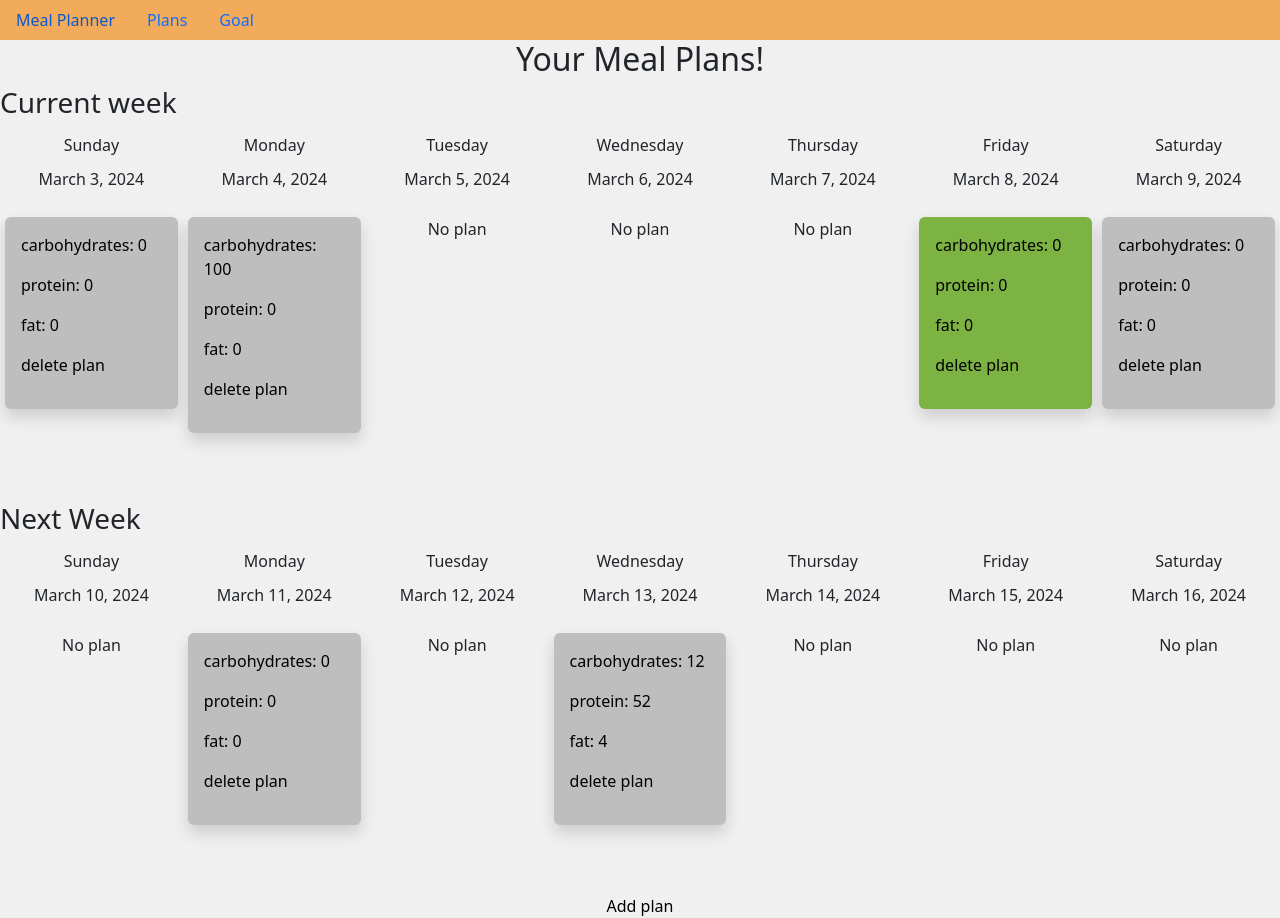
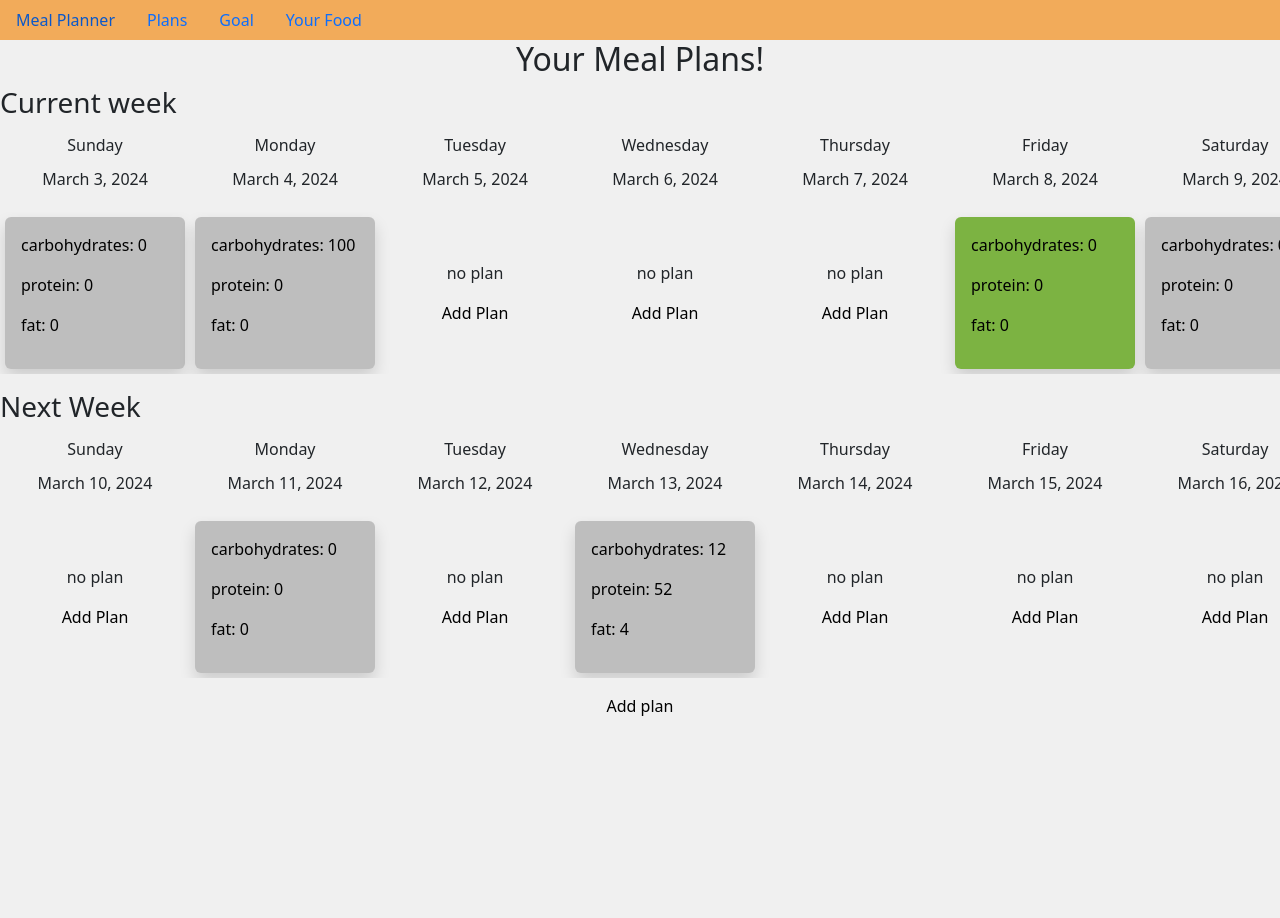
Before and after one commit to CodinApe/meal_planner, a Django app: page /plans/ in a window 1280 px wide. After the commit the page ends 716 px from the top, so only its background shows below. Run offline with Django 4.2, Linux system fonts and the light colour scheme; data comes from the database, SQL or seed files in the repository; both versions use the stored data as it was after the commit; some libraries are stand-ins or nearby versions.

Commit message:
styling/goal/plans
Added goal logic for updating and adding a goal. Added view logic to add a plan for days that have none from list of two weeks

```diff
--- a/meal_plans/models.py
+++ b/meal_plans/models.py
@@ -79,19 +79,23 @@ class Goal(models.Model):
     carbs = models.IntegerField(null=True, blank=True)
 
     def __str__(self):
-        return self.cals, self.fat, self.protein, self.carbs
-
+        return self.name
+    # Delete once users is set up and implement - user= models.OneToOneField(User, models.on_delete=CASCADE)
     def save(self, *args, **kwargs):
-        try:
-            # this will check if a goal exists, and then will allow to add its contents
-            existing = Goal.objects.get()
-            existing.name = self.name
-            existing.calories = self.calories
-            existing.protein = self.protein
-            existing.carbs = self.carbs
-            existing.fat = self.fat
-            existing.save()
-        except ObjectDoesNotExist:
+        if Goal.objects.exists():
+            # If a goal exists, update its attributes
+            existing_goal = Goal.objects.first()
+            existing_goal.calories = self.calories
+            existing_goal.fat = self.fat
+            existing_goal.protein = self.protein
+            existing_goal.carbs = self.carbs
+            Goal.objects.filter(pk=existing_goal.pk).update(
+                calories=self.calories,
+                fat=self.fat,
+                protein=self.protein,
+                carbs=self.carbs
+            )
+        else:
             # saves goal if none exists already
             super(Goal, self).save(*args, **kwargs)
 
--- a/meal_plans/static/styles.css
+++ b/meal_plans/static/styles.css
@@ -18,18 +18,41 @@ h4 a, p a, div a {
 }
 
 /* index */
+h1 {
+    font-family:'Segoe UI', Tahoma, Geneva, Verdana, sans-serif;
+    font-variant: small-caps;
+}
+
+h1 p {
+    font-family:Impact, Haettenschweiler, 'Arial Narrow Bold', sans-serif;
+}
+h1 .listy{
+    font-family: 'Courier New', Courier, monospace;
+    font-size: 26px;
+}
+
+h1 .headerStandout {
+    font-family:Impact, Haettenschweiler, 'Arial Narrow Bold', sans-serif;
+    font-size: 50px;
+    font-variant: none;
+}
+
 #loginSect {
     position: fixed;
     top: 50%;
     left: 50%;
     transform: translate(-50%, -50%);
-    background-color: #f0f0f0;
+    background-color: white;
     padding: 20px;
     border: 1px solid #ccc;
     border-radius: 5px;
     text-align: center;
     z-index: 1000; /* Ensure it's above other content */
     box-shadow: 0 2px 4px rgba(0, 0, 0, 0.1);
+}
+
+#loginSect p a {
+    font-size: 20px;
 }
 
 
@@ -76,16 +99,27 @@ li {
 
 }
 
+#weekOnePlans .noPlan, #weekTwoPlans .noPlan {
+    display: flex;
+    flex-direction: column;
+    justify-content: center;
+    align-items: center;
+}
+
 .weekPlans, .daysOfTheWeek {
     display: grid;
     grid-template-columns: 1fr 1fr 1fr 1fr 1fr 1fr 1fr;
     grid-template-rows: 1fr;
     /* justify-content:left; */
     padding-left: 0;
+    overflow-x: scroll;
+    min-width: 400px;
+
 }
 
 .weekPlans li {
     margin: 5px;
+    min-width: 180px;
 }
 
 
--- a/meal_plans/templates/meal_plans/base.html
+++ b/meal_plans/templates/meal_plans/base.html
@@ -32,6 +32,7 @@
         <li class="nav-item"><a class="nav-link" href="{% url 'meal_plans:index' %}" >Meal Planner</a></li>
         <li class="nav-item"><a class="nav-link" href="{% url 'meal_plans:plans' %}">Plans</a></li>
         <li class="nav-item"><a class="nav-link" href="{% url 'meal_plans:goal' %}">Goal</a></li>
+        <li class="nav-item"><a class="nav-link">Your Food</a></li>
     </ul>
     <div >
         {% block content %}{% endblock content %}
--- a/meal_plans/templates/meal_plans/create_goal.html
+++ b/meal_plans/templates/meal_plans/create_goal.html
@@ -1,4 +1,4 @@
-<form action="{% url 'meal_plans:create_goal' %}" method="post">
+<form action="{% url 'meal_plans:create_goal' goal_id %}" method="post">
     {% csrf_token %}
     {{form.as_p}}
     <button name='submit'>Set Goal</button>
--- a/meal_plans/templates/meal_plans/goal.html
+++ b/meal_plans/templates/meal_plans/goal.html
@@ -10,6 +10,6 @@
     <p>Protein: {{ goal.protein }}</p>
     <p>Fat: {{ goal.fat }}</p>
 
-    <p><a href="{% url 'meal_plans:edit_plan' %}">Edit Goal<a/></p>
+    <p><a href="{% url 'meal_plans:create_goal' goal_id=goal.id %}">Edit Goal<a/></p>
 {% endif %}
 {% endblock %}
--- a/meal_plans/templates/meal_plans/index.html
+++ b/meal_plans/templates/meal_plans/index.html
@@ -4,7 +4,7 @@
 {% block content %}
 
 <section id="loginSect">
-    <h1>Don't eat that BON-BON, listen to your meal planner!</h1>
+    <h1><div class="headerStandout">Don't eat that BON-BON</div><div class="listy">listen to your</div> meal planner!</h1>
     <p><a>Login</a></p>
     <p><a>Create Account</a></p>
 </section>
--- a/meal_plans/templates/meal_plans/plans.html
+++ b/meal_plans/templates/meal_plans/plans.html
@@ -20,37 +20,40 @@
     </ul>
     <ul id="weekOnePlans" class="weekPlans">
         {% for plan in planExists1 %}
-            {% if plan == None %}
-            <li class= "noPlan">
-                No plan
-            </li>
-            {% elif today == plan.date %}
+            {% if plan.date %}
+                {% if today == plan.date %}
                     <li class= "plan{{ plan.day_of_week }}" id = "todayLi">
-                    <div class="planLi shadow p-3 mb-5 rounded" id="todayPlan">
+                        <div class="planLi shadow p-3 rounded" id="todayPlan">
                             <a href="{% url 'meal_plans:plan' plan.id %}">
                                 <!-- <h4 class="fs-6">{{ plan.day_of_week }} </h4> -->
-                            {% comment %} <p>{{ plan }}</p></a> {% endcomment %}
+                                <!-- <p>{{ plan }}</p>  -->
                                 <p>carbohydrates: {{ plan.return_carbs }}</p>
                                 <p>protein: {{ plan.return_protein }}</p>
                                 <p>fat: {{ plan.return_fat }}</p>
-
-                        <p><a href="{% url 'meal_plans:delete_plan' plan.id %}">delete plan</a></p>
+                            </a>
+                            <!-- <p><a href="{% url 'meal_plans:delete_plan' plan.id %}">delete plan</a></p> -->
                         </div>
                     </li>
                 {% else %}
                     <li class= "plan{{ plan.day_of_week }}">
-                <div class="planLi shadow p-3 mb-5 rounded">
+                        <div class="planLi shadow p-3 rounded">
                             <a href="{% url 'meal_plans:plan' plan.id %}">
                                 <!-- <h4 class="fs-6">{{ plan.day_of_week }} </h4> -->
-                        {% comment %} <p>{{ plan }}</p></a> {% endcomment %}
+                                <!-- <p>{{ plan }}</p> -->
                                 <p>carbohydrates: {{ plan.return_carbs }}</p>
                                 <p>protein: {{ plan.return_protein }}</p>
                                 <p>fat: {{ plan.return_fat }}</p>
-
-                    <p><a href="{% url 'meal_plans:delete_plan' plan.id %}">delete plan</a></p>
+                            </a>
                         </div>
                     </li>
                 {% endif %}
+            {% else %}
+                <li class="noPlan">
+                    <p>no plan</p>
+                    <a href="{% url 'meal_plans:new_plan' %}?date={{ plan }}">Add Plan</a>
+                </li>
+            {% endif %}
+
         {% endfor %}
 
     </ul>
@@ -70,23 +73,25 @@
     </ul>
     <ul id="weekTwoPlans" class="weekPlans">
         {% for plan in planExists2 %}
-        {% if plan == None %}
-        <li class= "noPlan">
-            No plan
-        </li>
-        {% else %}
+        {% if plan.date %}
                 <li class= "plan{{ plan.day_of_week }}">
-            <div class="planLi shadow p-3 mb-5 rounded">
+                    <div class="planLi shadow p-3 rounded">
                         <a href="{% url 'meal_plans:plan' plan.id %}">
                             <!-- <h4 class="fs-6">{{ plan.day_of_week }} </h4> -->
-                {% comment %} <p>{{ plan }}</p></a> {% endcomment %}
+                            <!-- <p>{{ plan }}</p> -->
                             <p>carbohydrates: {{ plan.return_carbs }}</p>
                             <p>protein: {{ plan.return_protein }}</p>
                             <p>fat: {{ plan.return_fat }}</p>
-                <p><a href="{% url 'meal_plans:delete_plan' plan.id %}">delete plan</a></p>
+                        </a>
                     </div>
                 </li>
+        {% else %}
+            <li class="noPlan">
+                <p >no plan</p>
+                <a href="{% url 'meal_plans:new_plan' %}?date={{ plan }}">Add Plan</a>
+            </li>
         {% endif %}
+
     {% endfor %}
     </ul>
 
--- a/meal_plans/urls.py
+++ b/meal_plans/urls.py
@@ -25,7 +25,7 @@ urlpatterns = [
 
     path('goal', views.goal, name='goal'),
 
-    path('create_goal', views.create_goal, name='create_goal'),
+    path('create_goal/<int:goal_id>/', views.create_goal, name='create_goal'),
 
 
 ]
--- a/meal_plans/views.py
+++ b/meal_plans/views.py
@@ -48,6 +48,9 @@ def plans(request):
         for plan in weekOne:
             if weekDays[i] == plan.day_of_week:
                 planExists1[i] = plan
+    for i in range(7):
+        if planExists1[i] is None:
+            planExists1[i] = week1Dates[i]
 
     planExists2 = [None] * 7
 
@@ -55,6 +58,9 @@ def plans(request):
         for plan in weekTwo:
             if weekDays[i] == plan.day_of_week:
                 planExists2[i] = plan
+    for i in range(7):
+        if planExists2[i] is None:
+            planExists2[i] = week2Dates[i]
 
     context = {'plans': plans, 'today':today, 'weekOne':weekOne, 'weekTwo': weekTwo, 'weekDays': weekDays,'planExists1': planExists1, 'planExists2':  planExists2, 'week1Dates':week1Dates, 'week2Dates':week2Dates}
     return render(request, 'meal_plans/plans.html', context)
@@ -156,21 +162,25 @@ def goal(request):
 
     return render(request, 'meal_plans/goal.html', context)
 
-def create_goal(request):
-    """Create a diet/meal goal"""
+def create_goal(request, goal_id=None):
+    """Create or edit a diet/meal goal"""
+
+    if goal_id:
+        goal = get_object_or_404(Goal, id=goal_id)
+    else:
+        goal = None
+
     if request.method != 'POST':
-        form = SetGoal()
+        form = SetGoal(instance=goal) if goal else SetGoal()
     else:
-        form = SetGoal(request.POST)
+        form = SetGoal(request.POST, instance=goal)
         if form.is_valid():
             goal = form.save()
             return redirect('meal_plans:goal')
 
     context = {
         'form': form,
+        'goal_id': goal_id,
     }
 
     return render(request, 'meal_plans/create_goal.html', context)
-
-# def edit_goal(request):
-#     """Edit diet/meal goal"""
```
Also changed, not shown: db.sqlite3. Lines whose indentation alone changed are shown as unchanged.
